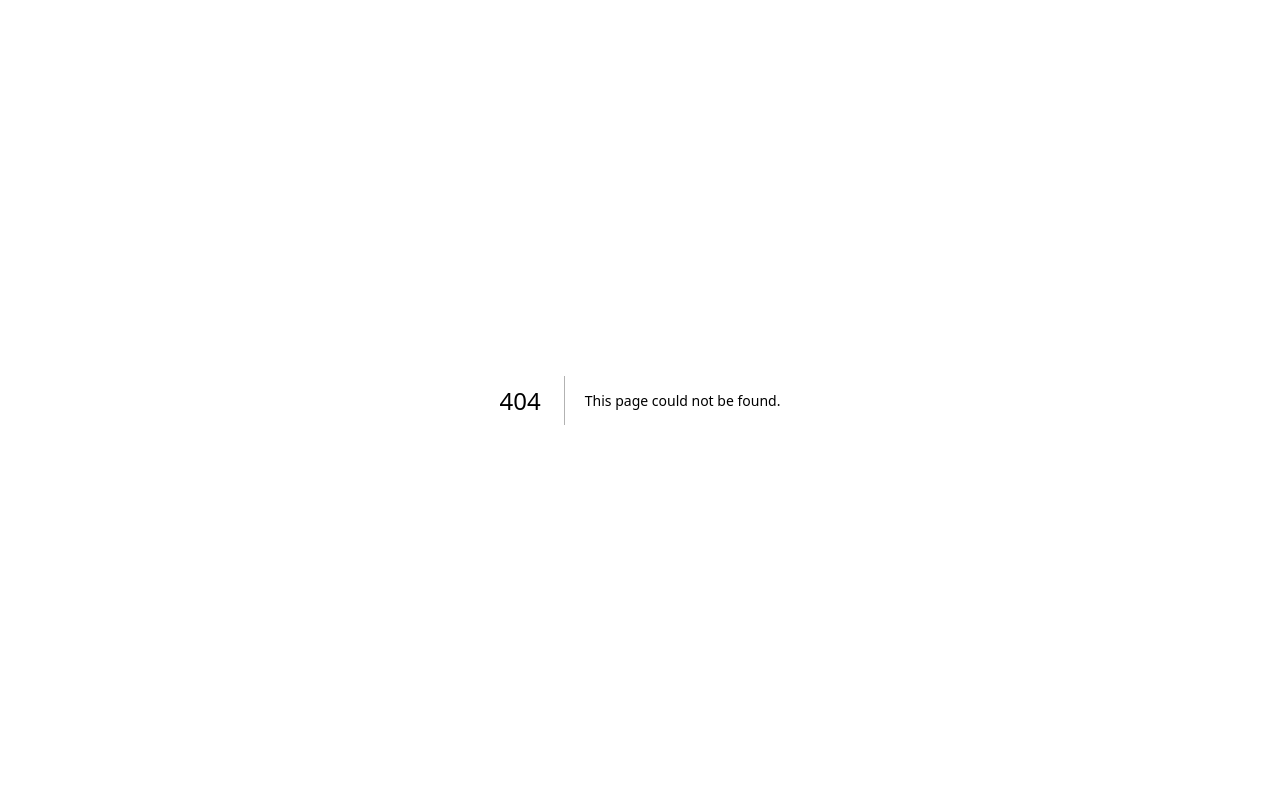
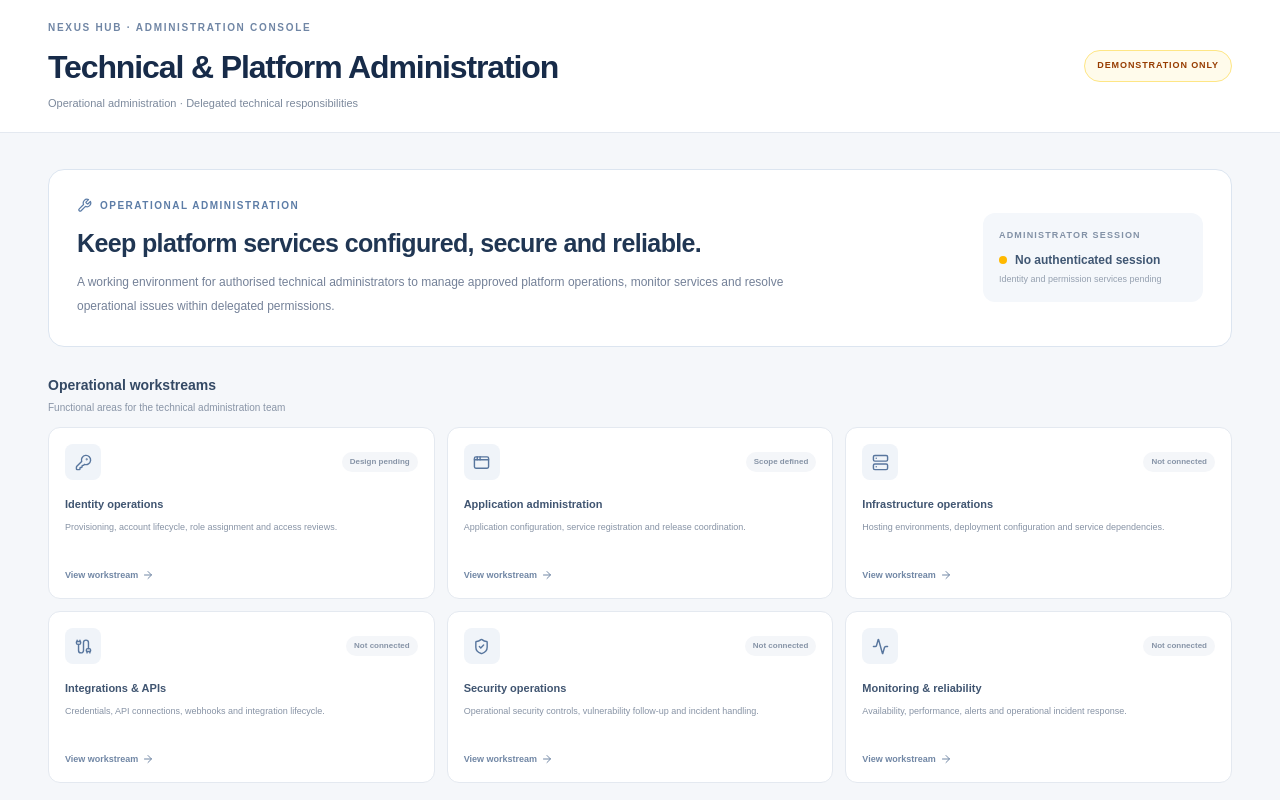
Before and after one commit to hlestakovjames/nexushub-admin, a Next.js app: page /technical-administration-preview in a window 1280 px wide. Before the commit this address had no page. Shown: the top 800 px of the page. Built offline with nearby package versions, Linux system fonts and the light colour scheme.

Commit message:
Add Technical Administration dashboard preview route

```diff
--- /dev/null
+++ b/src/app/technical-administration-preview/page.tsx
@@ -0,0 +1,5 @@
+import { TechnicalAdministrationDashboard } from "@/components/technical-administration-dashboard";
+
+export default function TechnicalAdministrationPreviewPage() {
+  return <TechnicalAdministrationDashboard />;
+}
```
